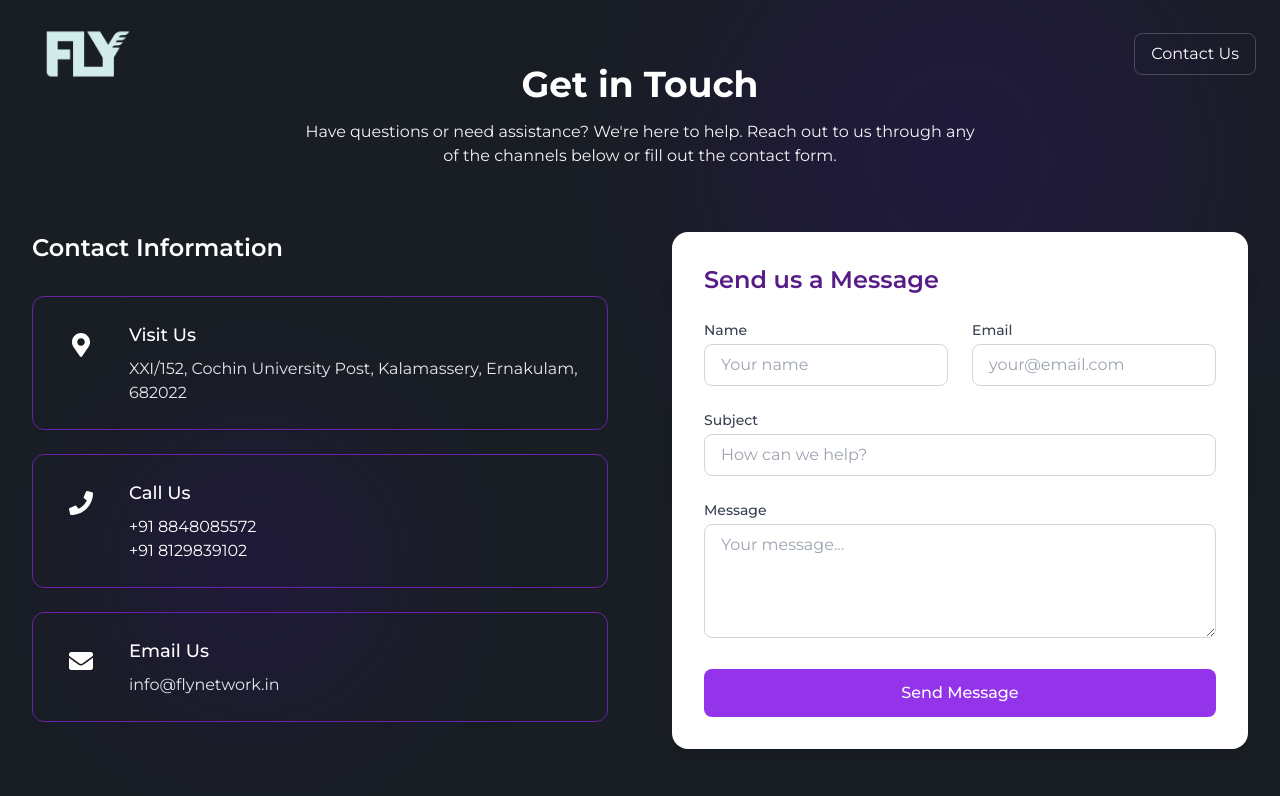
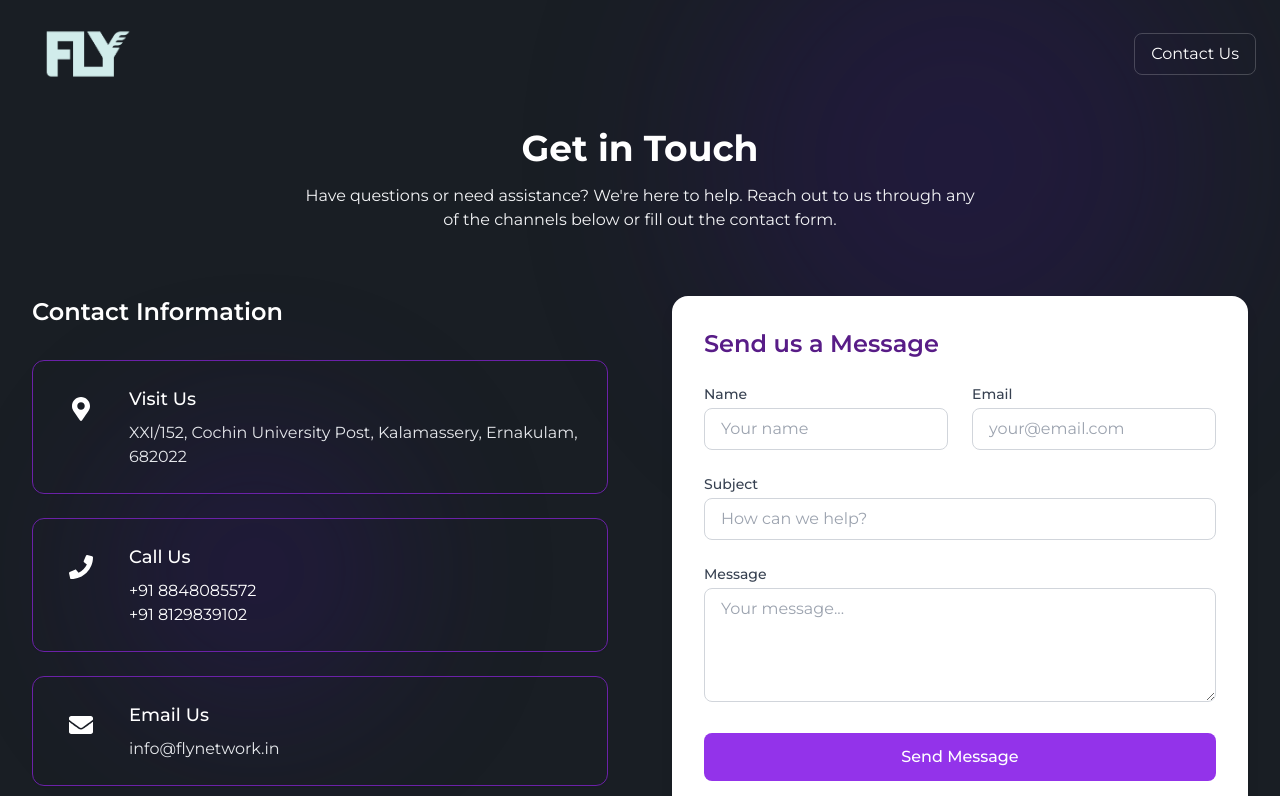
Before and after one commit to yazin123/fly, a Next.js app: page /contact in a window 1280 px wide. Shown: the top 796 px of the page. Built offline with nearby package versions, Linux system fonts and the light colour scheme.

Commit message:
changed footer, added contact form

```diff
--- a/src/app/contact/page.js
+++ b/src/app/contact/page.js
@@ -63,7 +63,7 @@
     };
 
     return (
-        <div className="min-h-screen px-4 sm:px-6 lg:px-8 mt-16">
+        <div className="min-h-screen px-4 sm:px-6 lg:px-8 mt-32 mb-32">
             <AnimatedBackground />
 
             <div className="max-w-7xl mx-auto">
```
